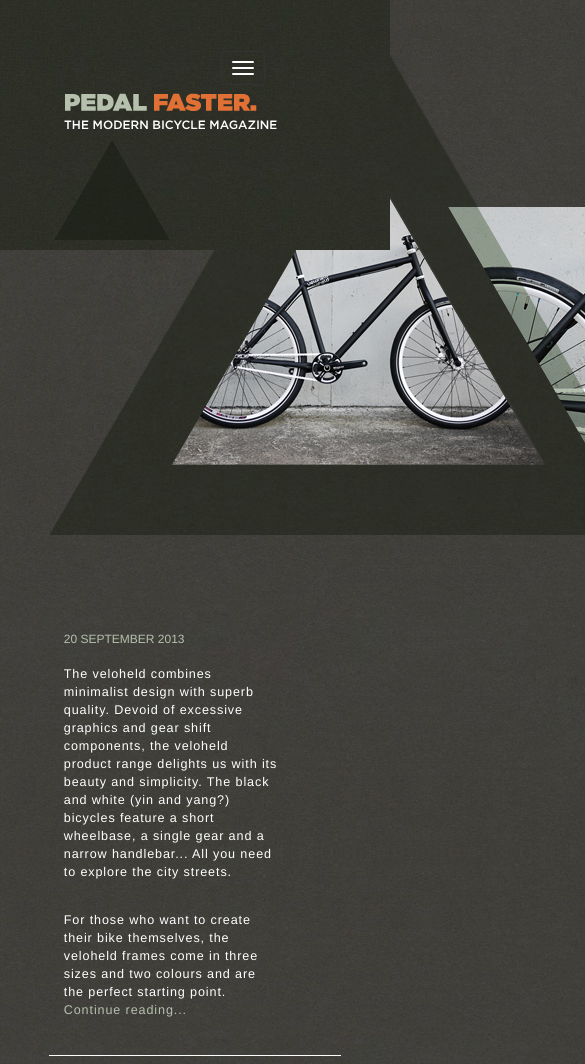
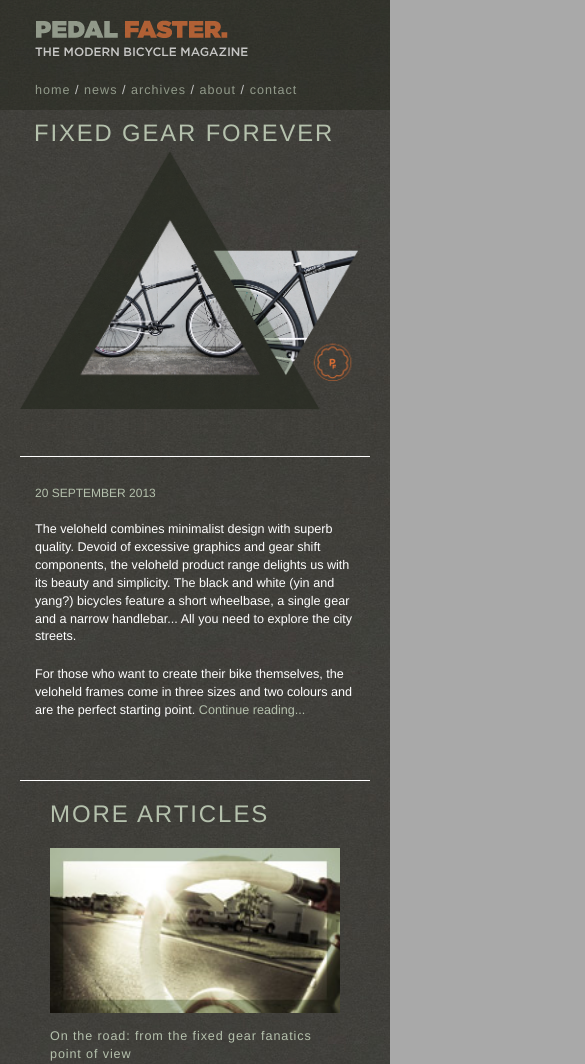
Before and after one commit to dechulion/bootstrap-practice, a plain HTML site: page webpage-remake/index.html in a window 390 px wide. Shown: the top 1064 px of the page, 585 px wide, since content can reach past the window. Drawn offline with Linux system fonts and the light colour scheme.

Commit message:
Make webpage stable and responsive

```diff
--- a/webpage-remake/css/my.css
+++ b/webpage-remake/css/my.css
@@ -4,6 +4,10 @@ html {
 
 body {
   background: url('../img/bg.jpg') repeat, darkgrey;
+}
+
+.container {
+  width: 1000px;
 }
 
 body p {
@@ -27,13 +31,14 @@ h6 {
   margin-bottom: 5px;
 }
 
+.nav {
+  color: #b5c1ad;
+  padding-top: 10px;
+}
+
 a:hover {
   color: #fff;
   text-decoration: none;
-}
-
-.container {
-  width: 75%;
 }
 
 .collapse {
@@ -42,6 +47,7 @@ a:hover {
 
 .navbar-inverse {
   background-image: url('../img/bg-header.jpg');
+  opacity: .7;
   border-bottom: none;
   padding-bottom: 10px;
 }
@@ -52,58 +58,52 @@ a:hover {
  padding: 0px 15px 0px 15px;
 }
 
-.header-triangle {
-  position: relative;
-  left: -10px;
-}
-
 .nav {
   letter-spacing: .08em;
   font-weight: 200;
   margin-top: 30px;
-  margin-bottom: 20px;
   float: right;
   color: #fff;
 }
 
+.main {
+  position: relative;
+  background-image: url('../img/bg-triangle.png');
+  background-repeat: no-repeat;
+  background-size: 630px;
+}
+
 .title {
   position: absolute;
-  left: 650px;
-  top: 110px;
+  left: 500px;
+  top: 90px;
   padding: 0px 15px;
 }
 
-.col-md-9 {
+.bike-triangles {
   position: relative;
-  margin-top: 93px;
-  margin-left:
+  margin-top: 144px;
 }
 
-.triangles {
+.bikes {
+  width: 585px;
+  left: 110px;
   position: relative;
-  left: 92px;
-}
-
-.bg-triangle {
-  position: absolute;
-  left: -15px;
-  top: -142px;
-  max-width: 620px;
-  min-width: 310px;
 }
 
 .intro {
-  position: relative;
-  margin-top: 145px;
+  margin-top: 197px;
   font-family: Georgia, "Times New Roman" serif;
-  font-size: .9;
-  max-width: 230px;
-  padding-left: 0px;
+  font-size: .9em;
+}
+
+.intro p {
+  margin-top: 20px;
 }
 
 .more-articles {
   border-top: 1px solid #fff;
-  margin-top: 20px;
+  margin-top: 50px;
 }
 
 .col-md-12 {
@@ -111,15 +111,15 @@ a:hover {
   padding-bottom: 5px;
 }
 
-.col-md-3 {
+.articles {
   float: left;
 }
 
-.col-md-3 img {
+.articles img {
   width: 100%;
 }
 
-.col-md-3 p {
+.articles p {
   border-bottom: 1px solid #ccc;
   padding: 15px 0px;
   margin-bottom: 0px;
@@ -127,7 +127,7 @@ a:hover {
   letter-spacing: .07em;
 }
 
-.col-md-3 p:last-child {
+.articles p:last-child {
   border-bottom: none;
 }
 
@@ -159,3 +159,178 @@ a:hover {
 .clearfix {
   *zoom: 1;
 }
+
+
+
+/*@media screen and (max-width: 1000px) {
+ .body {
+  position: relative;
+  background-image: url('../img/bg-triangle.png');
+  background-repeat: no-repeat;
+  background-size: 66%;
+}
+
+.title {
+  position: absolute;
+  left: 50%;
+  top: 10%;
+  padding: 0px 15px;
+}
+
+.bike-triangles {
+  position: relative;
+  margin-top: 145px;
+}
+
+.bikes {
+  width: 85%;
+  left: 111px;
+  position: relative;
+}
+}
+*/
+@media screen and (max-width: 992px) {
+ .main {
+  position: relative;
+  background-image: url('../img/bg-triangle.png');
+  background-repeat: no-repeat;
+  background-size: 80%;
+}
+
+.title {
+  position: absolute;
+  left: 390px;
+  top: 90px;
+  padding: 0px 0px;
+  font-size: 2.15em;
+}
+
+.bike-triangles {
+  position: relative;
+  margin-top: 133px;
+}
+
+.bikes {
+  width: 78%;
+  left: 100px;
+  position: relative;
+}
+
+.intro {
+  margin-top: 100px;
+  padding-top: 20px;
+  border-top: solid 1px #fff;
+}
+
+.articles {
+  width: 25%;
+}
+}
+
+@media screen and (max-width: 768px) {
+
+.container {
+  width: 700px;
+}
+
+.navbar-header {
+  margin-top: 34px;
+  margin-bottom: 20px;
+}
+
+.main {
+  position: relative;
+  background-image: url('../img/bg-triangle.png');
+  background-repeat: no-repeat;
+  background-size: 600px;
+}
+
+.title {
+  position: absolute;
+  left: 420px;
+  top: 60px;
+  padding: 0px 0px;
+  font-size: 2em;
+}
+
+.bike-triangles {
+  position: relative;
+  margin-top: 135px;
+}
+
+.bikes {
+  width: 560px;
+  left: 102px;
+  position: relative;
+}
+
+.intro {
+  margin-top: 100px;
+  padding-top: 20px;
+  border-top: solid 1px #fff;
+}
+
+.articles {
+  width: 25%;
+}
+
+
+
+
+}
+
+@media screen and (max-width: 400px) {
+  .container {
+  width: 350px;
+}
+
+.navbar-header {
+  margin-top: 20px;
+}
+
+.nav {
+  padding-top: 0;
+  margin-top: 5px;
+  font-size: .9em;
+  float: left;
+}
+
+.main {
+  position: relative;
+  background-image: url('../img/bg-triangle.png');
+  background-repeat: no-repeat;
+  background-size: 300px;
+  background-position: 0 24%;
+}
+
+.title {
+  position: absolute;
+  left: 14px;
+  top: 50px;
+  padding: 0px 0px;
+  font-size: 1.7em;
+}
+
+.bike-triangles {
+  position: relative;
+  margin-top: 170px;
+}
+
+.bikes {
+  width: 278px;
+  left: 45px;
+  position: relative;
+}
+
+.intro {
+  margin-top: 75px;
+  padding-top: 20px;
+  border-top: solid 1px #fff;
+}
+
+.articles {
+  width: 100%;
+  float: left;
+}
+
+}
--- a/webpage-remake/index.html
+++ b/webpage-remake/index.html
@@ -22,38 +22,31 @@
   <body>
 
     <div class="navbar navbar-inverse navbar-fixed-top">
-      <div class="container">
+      <div class="container head">
         <div class="navbar-header">
-          <button type="button" class="navbar-toggle" data-toggle="collapse" data-target=".navbar-collapse">
-            <span class="icon-bar"></span>
-            <span class="icon-bar"></span>
-            <span class="icon-bar"></span>
-          </button>
-          <div class="logo">
+
+          <div>
             <img src="img/logo.png">
           </div>
         </div>
-            <img src="img/header-triangle.png" class="header-triangle">
-        <div class="collapse navbar-collapse">
           <div class="nav">
             <a href="#">home</a>
             /
             <a href="#news">news</a>
             /
-            <a href="#archive">archives</a>
+            <a href="#archives">archives</a>
             /
             <a href="#about">about</a>
             /
             <a href="#contact">contact</a>
-          </div>
         </div>
       </div>
     </div>
-    <div class="container clearfix">
+    <div class="container clearfix main">
       <h1 class="title">Fixed Gear Forever</h1>
-      <div class="col-md-9">
-        <img class="bg-triangle" src="img/bg-triangle.png">
-        <img class="triangles" src="img/triangles.png">
+      <div class="row">
+      <div class="col-md-9 bike-triangles">
+        <img class="bikes" src="img/triangles.png">
       </div>
       <div class="col-md-3 intro">
         <h6>20 September 2013</h6>
@@ -62,55 +55,56 @@
         <p>For those who want to create their bike themselves, the veloheld frames come in three sizes and two colours and are the perfect starting point. <a href="#">Continue reading...</a></p>
       </div>
     </div>
+    </div>
     <div class="container more-articles clearfix">
       <div class="col-md-12">
         <h3>More Articles</h3>
       </div>
-        <div class="col-md-3">
+        <div class="col-md-3 articles">
           <img src="img/more1.jpg">
-          <p class="link">
+          <p>
             <a href="#">On the road: from the fixed gear fanatics point of view</a>
           </p>
-          <p class="link">
+          <p>
             <a href="#">Brand History: Pashley Cycles - hand-built in England</a>
           </p>
-          <p class="link">
+          <p>
             <a href="#">Frame Wars: Innovations in cycle manufacture and repair</a>
           </p>
         </div>
-        <div class="col-md-3">
+        <div class="col-md-3 articles">
           <img src="img/more2.jpg">
-          <p class="link">
+          <p>
             <a href="#">Touring Diary: A sketchbook in your basket</a>
           </p>
-          <p class="link">
+          <p>
             <a href="#">Top Ten Newcomers for 2012: A peek at what's to come</a>
           </p>
-          <p class="link">
+          <p>
             <a href="#">InnerTube: The best cycling videos on the web</a>
           </p>
         </div>
-        <div class="col-md-3">
+        <div class="col-md-3 articles">
           <img src="img/more3.jpg">
-          <p class="link">
+          <p>
             <a href="#">Product Review: All baskets were not created equal</a>
           </p>
-          <p class="link">
+          <p>
             <a href="#">Going Public: Out & about with the founder of Public</a>
           </p>
-          <p class="link">
+          <p>
             <a href="#">Cycle Lane Defence: Know your rights</a>
           </p>
         </div>
-        <div class="col-md-3">
+        <div class="col-md-3 articles">
           <img src="img/more4.jpg">
-          <p class="link">
+          <p>
             <a href="#">Bicycle Hall of Fame: The 1958 Schwinn Spitfire</a>
           </p>
-          <p class="link">
+          <p>
             <a href="#">Reader Survey: Share your thoughts with us!</a>
           </p>
-          <p class="link">
+          <p>
             <a href="#">Chain Gang: The evolution of the humble bike chain</a>
           </p>
         </div>
```
